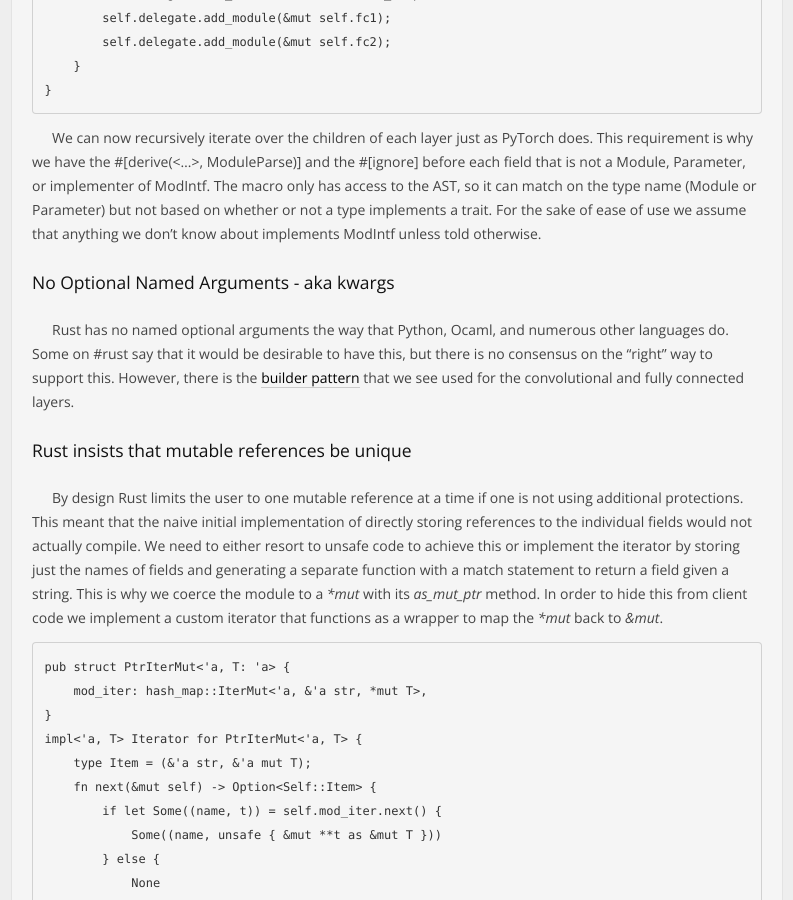
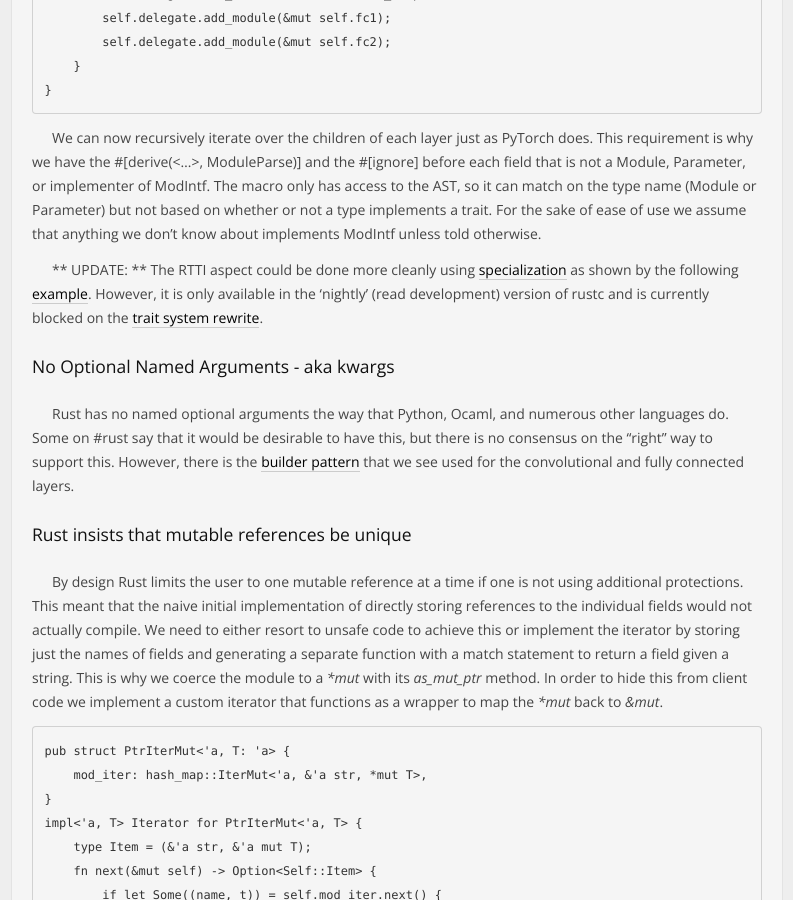
Before and after one commit to mattmacy/mattmacy.github.io, a Jekyll site: the page built from _posts/2017-05-19-Developing-A-Deep-Learning-Framework-in-Rust.md, in a window 1280 px wide and 900 px high, scrolled down 5750 px. Shown: the whole window, without its empty margins (44-837 px from the left). Built offline with Jekyll 4.4.1, drawn with Linux system fonts in a browser that asks for light colours.

Commit message:
Update 2017-05-19-Developing-A-Deep-Learning-Framework-in-Rust.md

```diff
--- a/_posts/2017-05-19-Developing-A-Deep-Learning-Framework-in-Rust.md
+++ b/_posts/2017-05-19-Developing-A-Deep-Learning-Framework-in-Rust.md
@@ -210,6 +210,7 @@ When I refer to introspection in Python I'm referring to two features: the abili
 
 We can now recursively iterate over the children of each layer just as PyTorch does. This requirement is why we have the #[derive(<...>, ModuleParse)] and the #[ignore] before each field that is not a Module, Parameter, or implementer of ModIntf. The macro only has access to the AST, so it can match on the type name (Module or Parameter) but not based on whether or not a type implements a trait. For the sake of ease of use we assume that anything we don't know about implements ModIntf unless told otherwise.
 
+** UPDATE: ** The RTTI aspect could be done more cleanly using [specialization](https://github.com/rust-lang/rfcs/blob/master/text/1210-impl-specialization.md) as shown by the following [example](https://is.gd/cK6fgR). However, it is only available in the 'nightly' (read development) version of rustc and is currently blocked on the [trait system rewrite](https://github.com/rust-lang/rust/issues/31844#issuecomment-296849227).
 
 
 ### No Optional Named Arguments - aka kwargs
```
